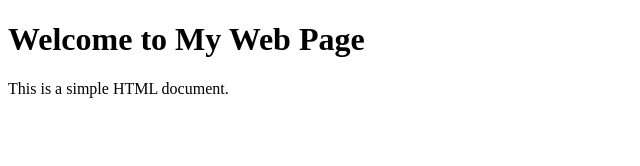
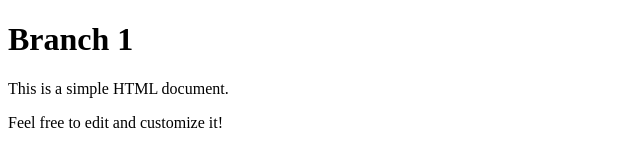
Before and after one commit to evgrishin/p2, a plain HTML site: page index.html in a window 1280 px wide. Shown: the whole page, without its empty margins (0-640 px from the left). Drawn offline with Linux system fonts and the light colour scheme.

Commit message:
brunch 1

```diff
--- a/index.html
+++ b/index.html
@@ -7,8 +7,8 @@
 
     </head>
 <body>
-    <h1>Welcome to My Web Page</h1>
+    <h1>Branch 1</h1>
     <p>This is a simple HTML document.</p>
-
+    <p>Feel free to edit and customize it!</p>
     </body>
 </html>
```
